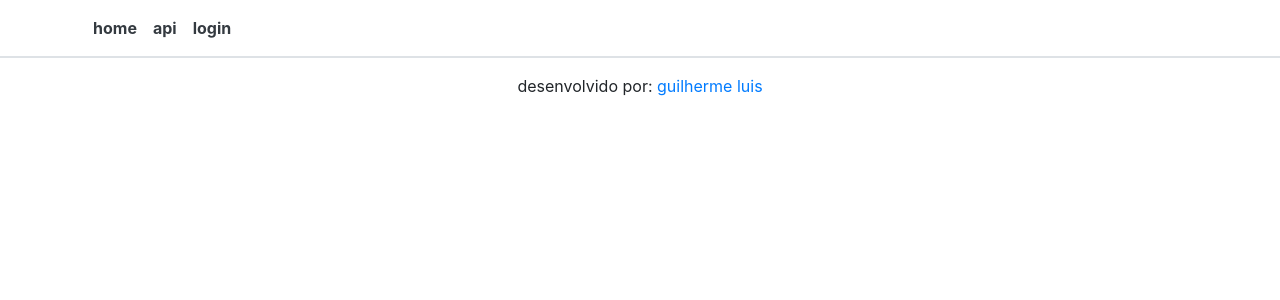
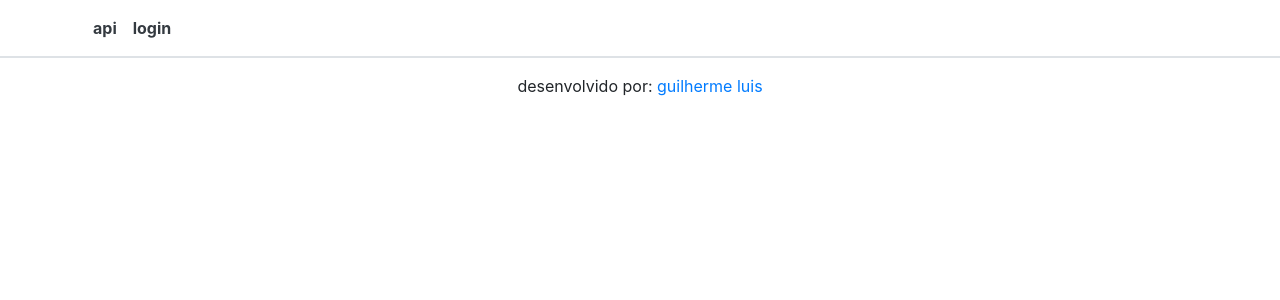
Before and after one commit to guilehm/crawler, a Django app: template core/templates/core/base.html in a window 1280 px wide. Shown: the top 300 px of the page. Run offline with Django 3.2, Linux system fonts and the light colour scheme; the template is opened without the code that fills it, so the values that code supplies are empty; some libraries are stand-ins or nearby versions.

Commit message:
Remove home button

```diff
--- a/core/templates/core/base.html
+++ b/core/templates/core/base.html
@@ -20,9 +20,6 @@
         <div class="container">
             <div class="collapse navbar-collapse" id="navbarNav">
                 <ul class="navbar-nav">
-                    <li class="nav-link">
-                        <a class="text-dark" href="{% url 'core:index' %}"><strong>home</strong></a>
-                    </li>
                     <li class="nav-link">
                         <a class="text-dark" target="_blank" href="{% url 'api:feed-detail' %}"><strong>api</strong></a>
                     </li>
```
